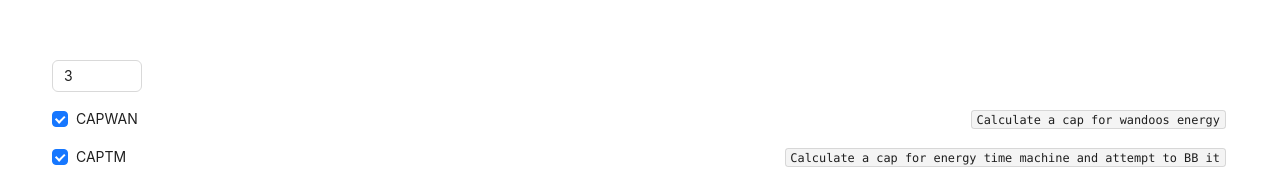
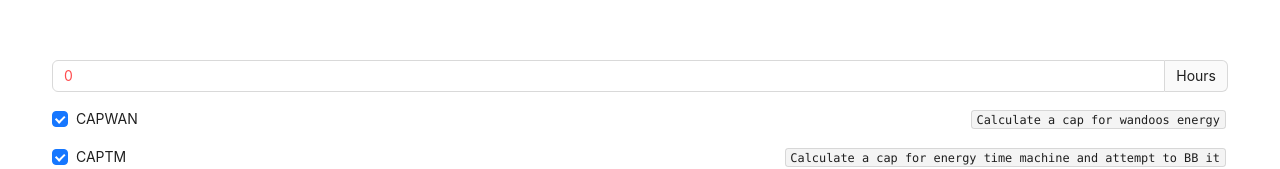
Before and after one commit to RdotSilva/TypeScript-React-Vite-NGU-Profile-Helper, a React (Vite) app: page / in a window 1280 px wide. Shown: the part 135-304 px from the top of the page. Built offline with nearby package versions, Linux system fonts and the light colour scheme.

Commit message:
Add label for hours

```diff
--- a/src/components/TimeSelectForm/TimeSelectForm.tsx
+++ b/src/components/TimeSelectForm/TimeSelectForm.tsx
@@ -7,7 +7,13 @@ const onChange: InputNumberProps["onChange"] = (value) => {
 };
 
 const TimeSelectForm: React.FC = () => (
-  <InputNumber min={1} max={10} defaultValue={3} onChange={onChange} />
+  <InputNumber
+    min={1}
+    max={72}
+    defaultValue={0}
+    onChange={onChange}
+    addonAfter="Hours"
+  />
 );
 
 export default TimeSelectForm;
```
